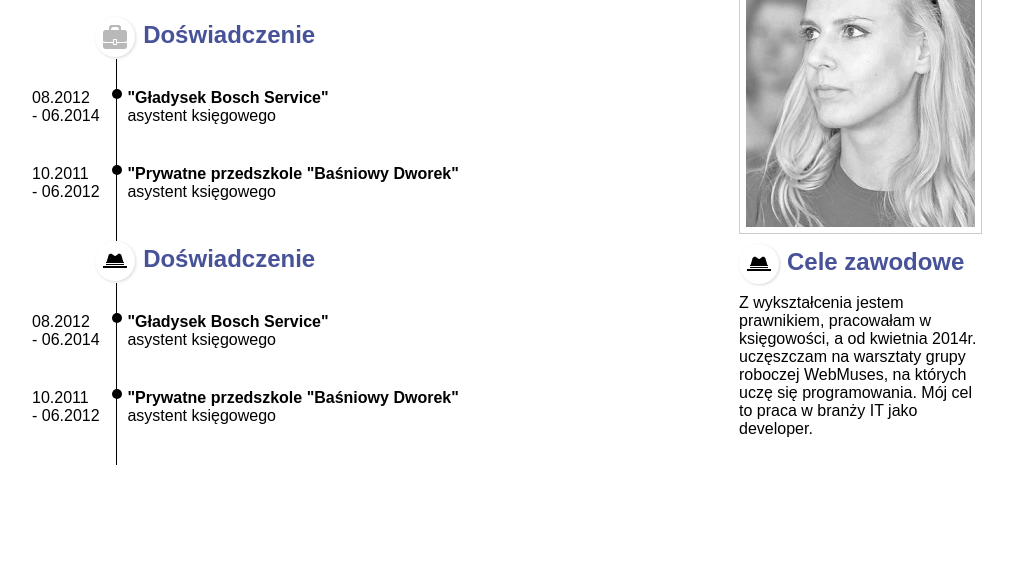
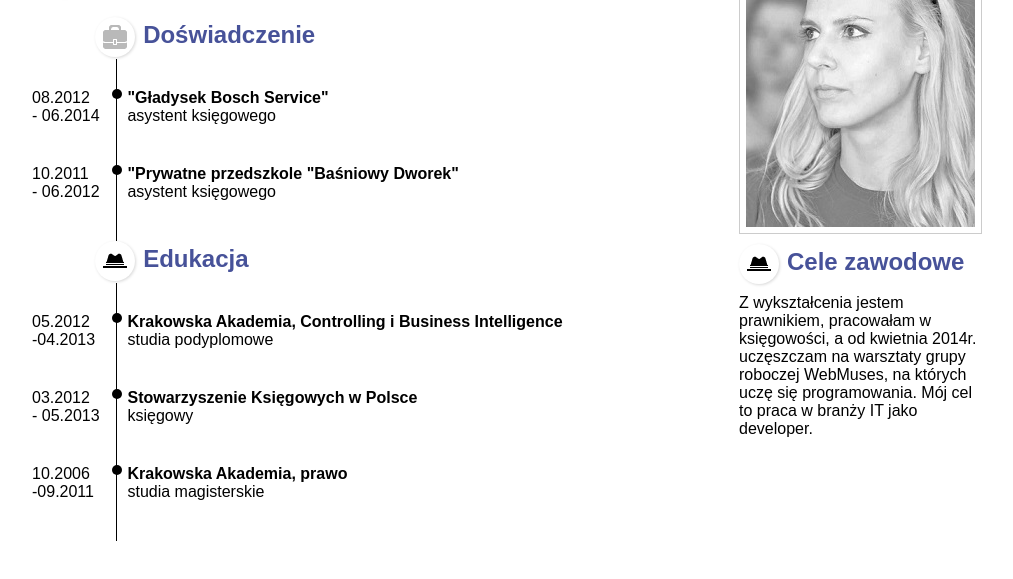
Before and after one commit to aab1987/WebCV, a plain HTML site: page index.html in a window 1280 px wide. Shown: the part 117-696 px from the top of the page, without its empty margins (133-1146 px from the left). Drawn offline with Linux system fonts and the light colour scheme.

Commit message:
New informations added

```diff
--- a/index.html
+++ b/index.html
@@ -34,16 +34,20 @@
        <div class="container">
         <div class="title">
            <div class="icon-circle hat"></div>
-           <h3>Doświadczenie</h3>
+           <h3>Edukacja</h3>
          </div>
          <div class="clear"></div>
          <div class="wrapper">
-          <span class="date">08.2012 <br> - 06.2014</span>
-          <span class="info"><span>"Gładysek Bosch Service"</span> <br> asystent księgowego</span>
+          <span class="date">05.2012 <br>-04.2013</span>
+          <span class="info"><span>Krakowska Akademia, Controlling i Business Intelligence</span> <br> studia podyplomowe</span>
         </div>
         <div class="wrapper">
-          <span class="date">10.2011 <br> - 06.2012</span>
-          <span class="info"><span>"Prywatne przedszkole "Baśniowy Dworek"</span> <br> asystent księgowego</span>
+          <span class="date">03.2012 <br> - 05.2013</span>
+          <span class="info"><span>Stowarzyszenie Księgowych w Polsce</span> <br>księgowy</span>
+        </div>
+        <div class="wrapper">
+          <span class="date">10.2006 <br>-09.2011</span>
+          <span class="info"><span>Krakowska Akademia, prawo</span> <br> studia magisterskie</span>
         </div>
       </div>
       </div>
```
